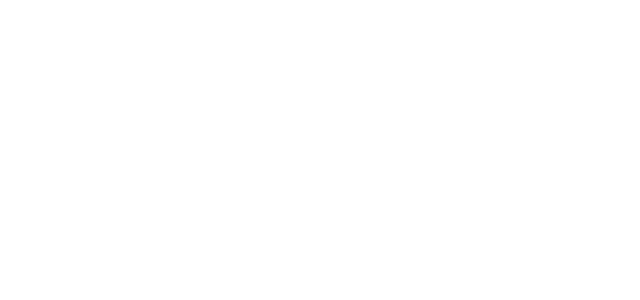
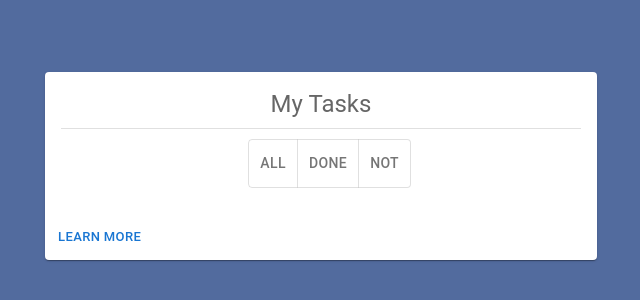
Before and after one commit to almuhannad1/todoList_React.js, a React (Vite) app: page / in a window 1280 px wide. Shown: the part 234-534 px from the top of the page, without its empty margins (319-959 px from the left). Built offline with nearby package versions, Linux system fonts and the light colour scheme.

Commit message:
the overall structure of the project has been completed

```diff
--- a/src/App.css
+++ b/src/App.css
@@ -0,0 +1,3 @@
+body {
+    background-color: #526b9e;
+}
--- a/src/App.jsx
+++ b/src/App.jsx
@@ -1,8 +1,18 @@
+import TodoList from "./components/TodoList";
+import "./App.css";
 function App() {
   return (
-  <>
-
-  </>
+    <div
+      style={{
+        display: "flex",
+        justifyContent: "center",
+        alignItems: "center",
+        height: "98vh",
+        // direction: "rtl"
+      }}
+    >
+      <TodoList />
+    </div>
   );
 }
 
--- /dev/null
+++ b/src/components/TodoList.jsx
@@ -0,0 +1,49 @@
+import Container from "@mui/material/Container";
+import Card from "@mui/material/Card";
+import CardActions from "@mui/material/CardActions";
+import CardContent from "@mui/material/CardContent";
+import Button from "@mui/material/Button";
+import Typography from "@mui/material/Typography";
+import Divider from "@mui/material/Divider";
+
+import ToggleButton from "@mui/material/ToggleButton";
+import ToggleButtonGroup from "@mui/material/ToggleButtonGroup";
+
+function TodoList() {
+  return (
+    <Container maxWidth="sm">
+      <Card sx={{ minWidth: 275 }}>
+        <CardContent>
+          <Typography
+            variant="h5"
+            style={{ textAlign: "center" }}
+            color="text.secondary"
+            gutterBottom
+          >
+            My Tasks
+          </Typography>
+          <Divider />
+
+          {/* Filter But */}
+          <ToggleButtonGroup
+            // value={alignment}
+            exclusive
+            // onChange={handleAlignment}
+            aria-label="text alignment"
+            style={{ margin: "10px 36%" }}
+          >
+            <ToggleButton value="left">All</ToggleButton>
+            <ToggleButton value="center">Done</ToggleButton>
+            <ToggleButton value="right">Not</ToggleButton>
+          </ToggleButtonGroup>
+          {/* == Filter But == */}
+        </CardContent>
+        <CardActions>
+          <Button size="small">Learn More</Button>
+        </CardActions>
+      </Card>
+    </Container>
+  );
+}
+
+export default TodoList;
```
